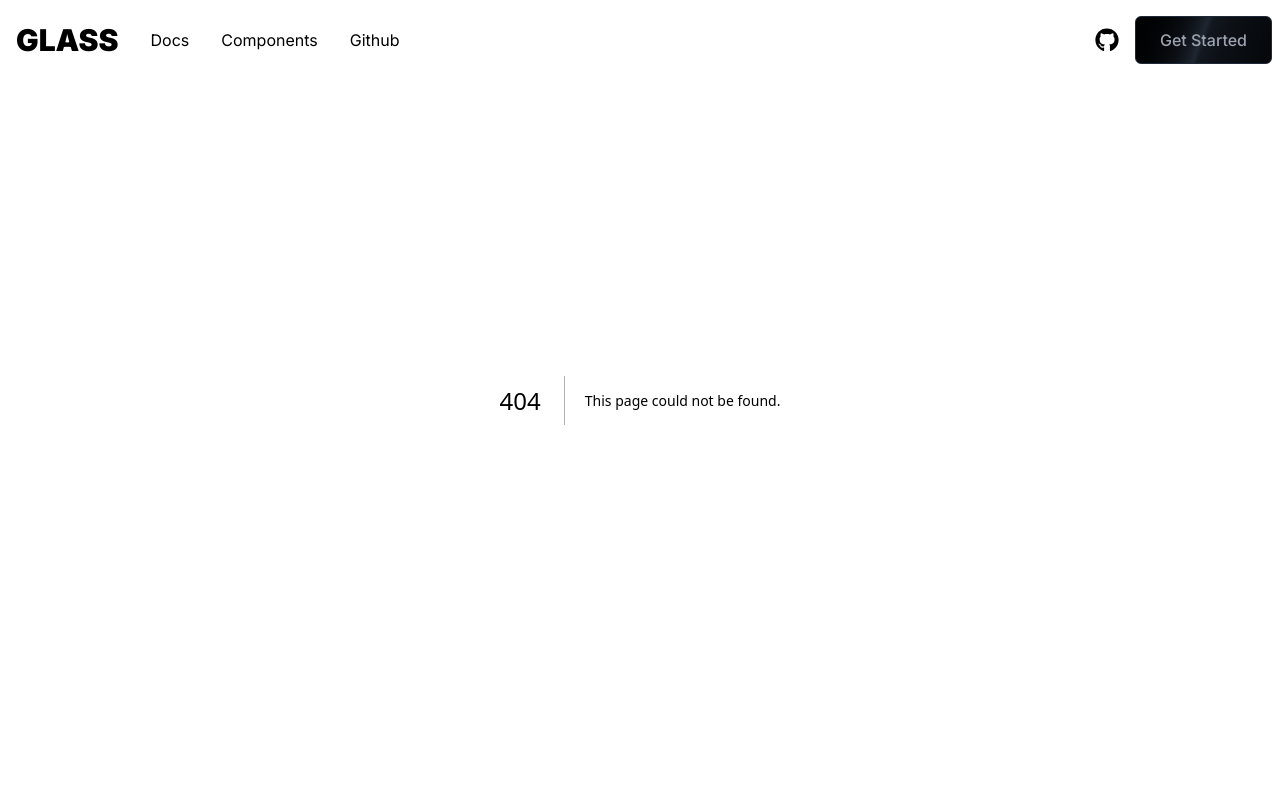
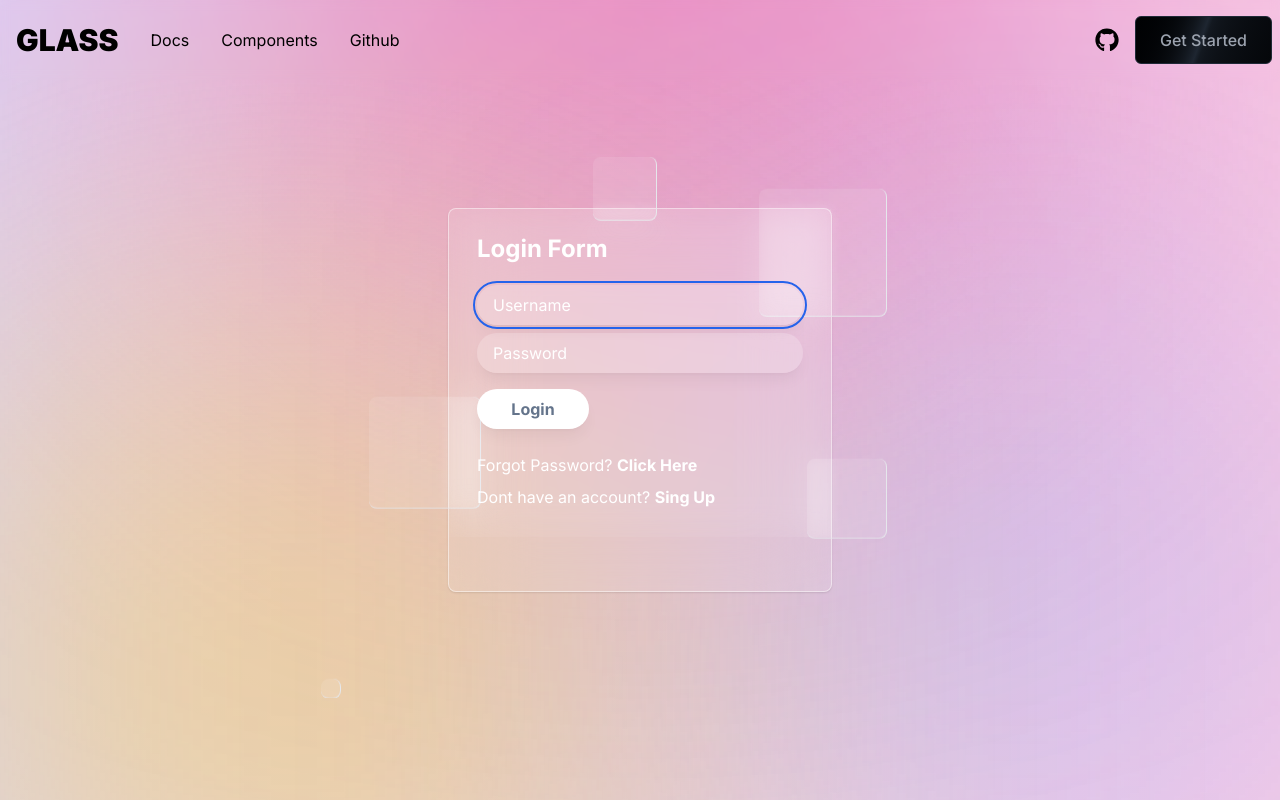
Before and after one commit to fernandopanduro/glassmorphism-components, a Next.js app: page /test-ui in a window 1280 px wide. Before the commit this address had no page. Built offline with nearby package versions, Linux system fonts and the light colour scheme.

Commit message:
✨ feat: Add form component

```diff
--- /dev/null
+++ b/app/test-ui/page.tsx
@@ -0,0 +1,93 @@
+"use client";
+
+import React, { useState } from "react";
+
+type Props = {};
+
+const page = (props: Props) => {
+  const [inputValueUsername, setInputValueUsername] = useState("");
+  const [inputValuePassword, setInputValuePassword] = useState("");
+
+  const onSubmit = (e: React.FormEvent<HTMLFormElement>) => {
+    e.preventDefault();
+  };
+  return (
+    <section className="p-28 grid place-items-center bg-gradient-to-r from-violet-200 to-pink-200 relative min-h-svh overflow-hidden">
+      <div className="absolute -top-96 w-[600px] h-[600px] bg-pink-500 blur-[250px]"></div>
+      <div className="absolute -bottom-32 left-11 w-[500px] h-[500px] bg-yellow-400 blur-[250px]"></div>
+      <div className="absolute bottom-14 right-28 w-[300px] h-[300px] bg-blue-500 blur-[250px]"></div>
+      <div className="relative w-96 min-h-96 rounded-lg  bg-[rgba(255,255,255,0.1)] backdrop-blur-2xl shadow-sm shadow-[rgba(0,0,0,0.1)] border border-[rgba(255,255,255,0.5)]">
+        <div>
+          <div className="animate-form-square z-0 absolute top-40 -left-20 -right-14 w-28 h-28 backdrop-blur-sm bg-[rgba(255,255,255,0.1)] shadow-xl shadow-[rgba{0,0,0,0.1}] border-r border-b border-[rgba{255,255,255,0.5}] rounded-lg"></div>
+          <div className="animate-form-square z-0 delay-100 absolute -top-12 -right-14 w-32 h-32 backdrop-blur-sm bg-[rgba(255,255,255,0.1)] shadow-xl shadow-[rgba{0,0,0,0.1}] border-r border-b border-[rgba{255,255,255,0.5}] rounded-lg"></div>
+          <div className="animate-form-square z-0 delay-200 absolute bottom-20  -right-14 h-20 w-20 backdrop-blur-sm bg-[rgba(255,255,255,0.1)] shadow-xl shadow-[rgba{0,0,0,0.1}] border-r border-b border-[rgba{255,255,255,0.5}] rounded-lg"></div>
+          <div className="animate-form-square z-0 delay-500 absolute -bottom-20 -left-32 h-5 w-5 backdrop-blur-sm bg-[rgba(255,255,255,0.1)] shadow-xl shadow-[rgba{0,0,0,0.1}] border-r border-b border-[rgba{255,255,255,0.5}] rounded-lg"></div>
+          <div className="animate-form-square z-0 delay-300 absolute -top-20 left-36 h-16 w-16 backdrop-blur-sm bg-[rgba(255,255,255,0.1)] shadow-xl shadow-[rgba{0,0,0,0.1}] border-r border-b border-[rgba{255,255,255,0.5}] rounded-lg"></div>
+          <form
+            onSubmit={onSubmit}
+            className="relative w-full h-full p-7 z-50 backdrop-blur-lg">
+            <fieldset className="flex flex-col gap-6">
+              <legend className="text-white text-2xl font-bold leading-6 mb-6">
+                Login Form
+              </legend>
+              <div className="flex flex-col gap-4">
+                <div className="flex flex-col gap-2">
+                  <div className="w-full ">
+                    <input
+                      tabIndex={1}
+                      type="text"
+                      placeholder="Username"
+                      required
+                      autoFocus
+                      autoComplete="username"
+                      value={inputValueUsername}
+                      onChange={e => setInputValueUsername(e.target.value)}
+                      className="w-full bg-[rgba(255,255,255,.2)] rounded-full border-none outline-none px-4 py-2 border-r-0 border-[rgba(255,255,255,0.2)] text-base text-white shadow-lg shadow-[rgba(0,0,0,0.05)] placeholder:text-white focus:outline focus:outline-blue-600"
+                    />
+                  </div>
+                  <div className="w-full">
+                    <input
+                      tabIndex={2}
+                      type="password"
+                      placeholder="Password"
+                      required
+                      alt="current-password"
+                      value={inputValuePassword}
+                      onChange={e => setInputValuePassword(e.target.value)}
+                      className="w-full bg-[rgba(255,255,255,.2)] rounded-full border-none outline-none px-4 py-2 border-r-0 border-[rgba(255,255,255,0.2)] text-base text-white shadow-lg shadow-[rgba(0,0,0,0.05)] placeholder:text-white focus:outline focus:outline-blue-600"
+                    />
+                  </div>
+                </div>
+
+                <div className="w-full">
+                  <input
+                    tabIndex={3}
+                    type="submit"
+                    value="Login"
+                    className="w-full bg-white rounded-full border-none outline-none px-4 py-2 border-r-0 border-[rgba(255,255,255,0.2)] text-base  text-slate-500 cursor-pointer max-w-28 shadow-lg shadow-[rgba(0,0,0,0.05)] placeholder:text-white font-bold focus:outline focus:outline-blue-600"
+                  />
+                </div>
+              </div>
+              <div className="flex flex-col gap-2">
+                <p className="text-white ">
+                  Forgot Password?{" "}
+                  <a href="#" className="font-bold">
+                    Click Here
+                  </a>
+                </p>
+                <p className="text-white ">
+                  Dont have an account?{" "}
+                  <a href="#" className="font-bold">
+                    Sing Up
+                  </a>
+                </p>
+              </div>
+            </fieldset>
+          </form>
+        </div>
+      </div>
+    </section>
+  );
+};
+
+export default page;
--- /dev/null
+++ b/components/lab/form/form.tsx
@@ -0,0 +1,64 @@
+import React from "react";
+
+type Props = {};
+
+const Form = (props: Props) => {
+  return (
+    <section className="p-28 grid place-items-center bg-gradient-to-r from-violet-200 to-pink-200 relative min-h-svh overflow-hidden">
+      <div className="absolute -top-96 w-[600px] h-[600px] bg-pink-500 blur-[250px]"></div>
+      <div className="absolute -bottom-32 left-11 w-[500px] h-[500px] bg-yellow-400 blur-[250px]"></div>
+      <div className="absolute bottom-14 right-28 w-[300px] h-[300px] bg-blue-500 blur-[250px]"></div>
+      <div className="relative w-96 min-h-96 rounded-lg  bg-[rgba(255,255,255,0.1)] backdrop-blur-2xl shadow-sm shadow-[rgba(0,0,0,0.1)] border border-[rgba(255,255,255,0.5)]">
+        <div>
+          <div className="animate-form-square z-0 absolute top-40 -left-20 -right-14 w-28 h-28 backdrop-blur-sm bg-[rgba(255,255,255,0.1)] shadow-xl shadow-[rgba{0,0,0,0.1}] border-r border-b border-[rgba{255,255,255,0.5}] rounded-lg"></div>
+          <div className="animate-form-square z-0 delay-100 absolute -top-12 -right-14 w-32 h-32 backdrop-blur-sm bg-[rgba(255,255,255,0.1)] shadow-xl shadow-[rgba{0,0,0,0.1}] border-r border-b border-[rgba{255,255,255,0.5}] rounded-lg"></div>
+          <div className="animate-form-square z-0 delay-200 absolute bottom-20  -right-14 h-20 w-20 backdrop-blur-sm bg-[rgba(255,255,255,0.1)] shadow-xl shadow-[rgba{0,0,0,0.1}] border-r border-b border-[rgba{255,255,255,0.5}] rounded-lg"></div>
+          <div className="animate-form-square z-0 delay-500 absolute -bottom-20 -left-32 h-5 w-5 backdrop-blur-sm bg-[rgba(255,255,255,0.1)] shadow-xl shadow-[rgba{0,0,0,0.1}] border-r border-b border-[rgba{255,255,255,0.5}] rounded-lg"></div>
+          <div className="animate-form-square z-0 delay-300 absolute -top-20 left-36 h-16 w-16 backdrop-blur-sm bg-[rgba(255,255,255,0.1)] shadow-xl shadow-[rgba{0,0,0,0.1}] border-r border-b border-[rgba{255,255,255,0.5}] rounded-lg"></div>
+          <form
+            action=""
+            className="relative w-full h-full p-7 z-50 backdrop-blur-lg">
+            <legend className="text-white text-2xl font-bold leading-6 mb-10">
+              Login Form
+            </legend>
+            <div className="w-full mt-5">
+              <input
+                type="text"
+                placeholder="Username"
+                className="w-full bg-[rgba(255,255,255,.2)] rounded-full border-none outline-none px-4 py-2 border-r-0 border-[rgba(255,255,255,0.2)] text-base text-white shadow-lg shadow-[rgba(0,0,0,0.05)] placeholder:text-white"
+              />
+            </div>
+            <div className="w-full mt-5">
+              <input
+                type="password"
+                placeholder="Password"
+                className="w-full bg-[rgba(255,255,255,.2)] rounded-full border-none outline-none px-4 py-2 border-r-0 border-[rgba(255,255,255,0.2)] text-base text-white shadow-lg shadow-[rgba(0,0,0,0.05)] placeholder:text-white"
+              />
+            </div>
+            <div className="w-full mt-5">
+              <input
+                type="submit"
+                value="Login"
+                className="w-full bg-white rounded-full border-none outline-none px-4 py-2 border-r-0 border-[rgba(255,255,255,0.2)] text-base  text-slate-500 cursor-pointer max-w-28 shadow-lg shadow-[rgba(0,0,0,0.05)] placeholder:text-white mb-5 font-bold"
+              />
+            </div>
+            <p className="text-white mt-5">
+              Forgot Password?{" "}
+              <a href="#" className="font-bold">
+                Click Here
+              </a>
+            </p>
+            <p className="text-white mt-5">
+              Dont have an account?{" "}
+              <a href="#" className="font-bold">
+                Sing Up
+              </a>
+            </p>
+          </form>
+        </div>
+      </div>
+    </section>
+  );
+};
+
+export default Form;
--- a/tailwind.config.ts
+++ b/tailwind.config.ts
@@ -16,6 +16,7 @@ const config: Config = {
       animation: {
         "background-shine": "background-shine 2s linear infinite",
         "border-width": "border-width 3s infinite alternate",
+        "form-square": "form-square 10s infinite alternate",
       },
       keyframes: {
         "background-shine": {
@@ -36,6 +37,14 @@ const config: Config = {
             opacity: "1",
           },
         },
+        "form-square": {
+          from: {
+            transform: "translateY(-40px)",
+          },
+          to: {
+            transform: "translateY(40px)",
+          },
+        },
       },
     },
   },
```
Also changed, not shown: data/components.ts (+24 -0 lines).
